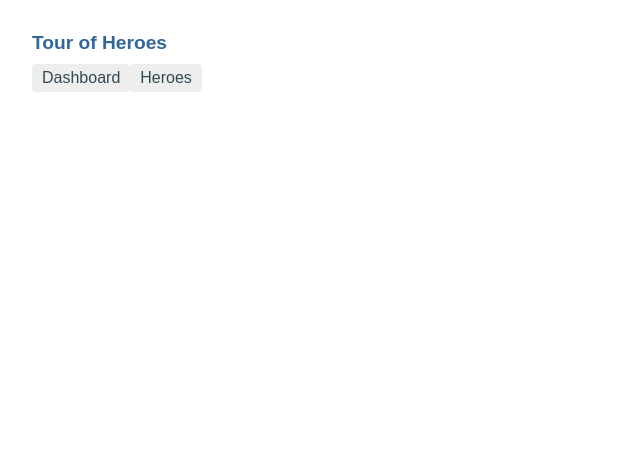
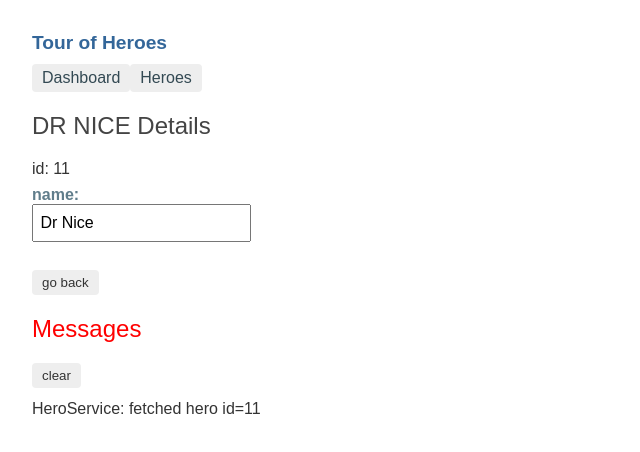
Before and after one commit to laurentlaurent/Angular-Tour-of-Heroes, an Angular app: page /detail/11 in a window 1280 px wide. Before the commit this address led to /. Shown: the top 452 px of the page, without its empty margins (0-640 px from the left). Built offline with nearby package versions, Linux system fonts and the light colour scheme.

Commit message:
Routing section completed

```diff
--- a/src/app/dashboard/dashboard.component.html
+++ b/src/app/dashboard/dashboard.component.html
@@ -2,7 +2,9 @@
 
 <div class="grid grid-pad">
   <!-- Repeats for as many links as are in the components array -->
-  <a *ngFor="let hero of heroes" class="col-1-4">
+  <!-- Add interpoler for routerLink via {{hero.id}} -->
+  <a *ngFor="let hero of heroes" class="col-1-4"
+    routerLink="/detail/{{hero.id}}">
     <div class="module hero">
       <h4>{{ hero.name }}</h4>
     </div>
--- a/src/app/dashboard/dashboard.component.ts
+++ b/src/app/dashboard/dashboard.component.ts
@@ -1,4 +1,5 @@
 import { Component, OnInit } from '@angular/core';
+
 import { Hero } from '../hero';
 import { HeroService } from '../hero.service';
 
--- a/src/app/hero-detail/hero-detail.component.css
+++ b/src/app/hero-detail/hero-detail.component.css
@@ -0,0 +1,31 @@
+/* HeroDetailComponent's private CSS styles */
+label {
+  display: inline-block;
+  width: 3em;
+  margin: .5em 0;
+  color: #607D8B;
+  font-weight: bold;
+}
+input {
+  height: 2em;
+  font-size: 1em;
+  padding-left: .4em;
+}
+button {
+  margin-top: 20px;
+  font-family: Arial;
+  background-color: #eee;
+  border: none;
+  padding: 5px 10px;
+  border-radius: 4px;
+  cursor: pointer;
+  cursor: hand;
+}
+button:hover {
+  background-color: #cfd8dc;
+}
+button:disabled {
+  background-color: #eee;
+  color: #ccc;
+  cursor: auto;
+}
--- a/src/app/hero-detail/hero-detail.component.html
+++ b/src/app/hero-detail/hero-detail.component.html
@@ -1,10 +1,11 @@
 <div *ngIf="hero">
   <h2>{{hero.name | uppercase }} Details</h2>
   <div><span>id: </span>{{hero.id}}</div>
-  <div><span>name: </span>{{hero.name}}</div>
+  <!-- <div><span>name: </span>{{hero.name}}</div> -->
   <div>
     <label>name:
       <input [(ngModel)]="hero.name" placeholder="name"/>
     </label>
   </div>
+  <button (click)="goBack()">go back</button>
 </div>
--- a/src/app/hero-detail/hero-detail.component.ts
+++ b/src/app/hero-detail/hero-detail.component.ts
@@ -3,8 +3,11 @@
 //  add it to class
 
 import { Component, OnInit, Input } from '@angular/core';
+import { ActivatedRoute } from '@angular/router';
+import { Location } from '@angular/common';
 
 import { Hero } from '../hero';
+import { HeroService } from '../hero.service';
 
 @Component({
   selector: 'app-hero-detail',
@@ -13,11 +16,29 @@
 })
 
 export class HeroDetailComponent implements OnInit {
-  @Input() hero: Hero;
+  // @Input() hero: Hero;
+  hero: Hero;
 
-  constructor() { }
+  // Injecting ActivatedRoute, HeroService and Location services
+  constructor(
+    private route: ActivatedRoute, // Holds information about the route to this instance of the HeroDetailComponent
+    private heroService: HeroService, // Gets Hero Data from remote server (hero-to-display)
+    private location: Location // It's a service for interacting with the browser (enables nagivate back to the view)
+  ) { }
 
   ngOnInit() {
+    this.getHero();
+  }
+
+  getHero(): void {
+    // Extract the id route parameterfs
+    const id = +this.route.snapshot.paramMap.get('id');
+    this.heroService.getHero(id)
+      .subscribe(hero => this.hero = hero);
+  }
+
+  goBack(): void {
+    this.location.back();
   }
 
 }
--- a/src/app/hero.service.ts
+++ b/src/app/hero.service.ts
@@ -1,4 +1,5 @@
 import { Injectable } from '@angular/core';
+
 import { Observable, of } from 'rxjs';
 
 import { Hero } from './hero';
@@ -26,7 +27,15 @@
 
   getHeroes(): Observable<Hero[]> {
     // TODO: send the message _after_ fetching the heroes
-    this.messageService.add('HeroSevice: fetched heroes');
+    this.messageService.add(`HeroSevice: fetched heroes`);
     return of(HEROES); // is of type Observable<Hero[]>
   }
+
+  // Backtick is Javascript's template literal for embedding the id
+  // Template Literal: https://developer.mozilla.org/en-US/docs/Web/JavaScript/Reference/Template_literals
+  getHero(id: number): Observable<Hero> {
+    // TODO: send the message _after_ fetching the hero
+    this.messageService.add(`HeroService: fetched hero id=${id}`);
+    return of (HEROES.find(hero => hero.id === id));
+  }
 }
--- a/src/app/heroes/heroes.component.css
+++ b/src/app/heroes/heroes.component.css
@@ -6,28 +6,33 @@
   width: 15em;
 }
 .heroes li {
+  position: relative;
   cursor: pointer;
-  position: relative;
-  left: 0;
   background-color: #EEE;
   margin: .5em;
   padding: .3em 0;
   height: 1.6em;
   border-radius: 4px;
 }
+
 .heroes li:hover {
   color: #607D8B;
   background-color: #DDD;
   left: .1em;
 }
-.heroes li.selected {
-  background-color: #CFD8DC;
-  color: white;
+
+.heroes a {
+  color: #333;
+  text-decoration: none;
+  position: relative;
+  display: block;
+  width: 250px;
 }
-.heroes li.selected:hover {
-  background-color: #BBD8DC;
-  color: white;
+
+.heroes a:hover {
+  color:#607D8B;
 }
+
 .heroes .badge {
   display: inline-block;
   font-size: small;
@@ -39,6 +44,8 @@
   left: -1px;
   top: -4px;
   height: 1.8em;
+  min-width: 16px;
+  text-align: right;
   margin-right: .8em;
   border-radius: 4px 0 0 4px;
 }
--- a/src/app/heroes/heroes.component.html
+++ b/src/app/heroes/heroes.component.html
@@ -3,16 +3,20 @@
 <!-- Have to add FormsModule for it to work -->
 <!-- (click) are events -->
 
-<h2>
-  <ul class='heroes'>
-    <li *ngFor="let hero of heroes"
-      [class.selected]="hero === selectedHero"
-      (click)="onSelect(hero)" >
+<h2> My Heroes </h2>
+<ul class="heroes">
+  <li *ngFor="let hero of heroes">
+    <a routerLink="/detail/{{hero.id}}">
       <span class="badge">{{hero.id}}</span> {{hero.name}}
-    </li>
-  </ul>
-</h2>
+    </a>
+  </li>
+</ul>
 
-<!-- Property binding -->
-<!-- Giving selectedHero to the @Input() hero: hero -->
-<app-hero-detail [hero]="selectedHero"></app-hero-detail>
+<!-- Previously
+<ul class="heroes">
+  <li *ngFor="let hero of heroes"
+    [class.selected]="hero === selectedHero"
+    (click)="onSelect(hero)">
+    <span class="badge">{{hero.id}}</span> {{hero.name}}
+  </li>
+</ul> -->
--- a/src/app/heroes/heroes.component.ts
+++ b/src/app/heroes/heroes.component.ts
@@ -1,4 +1,5 @@
 import { Component, OnInit } from '@angular/core';
+
 import { Hero } from '../hero';
 import { HeroService } from '../hero.service';
 
@@ -10,24 +11,6 @@
 
 export class HeroesComponent implements OnInit {
   heroes: Hero[];
-  selectedHero: Hero;
-
-  onSelect(hero: Hero): void {
-    this.selectedHero = hero;
-  }
-
-  // This was when heroService was synchronous
-  // getHeroes(): void {
-  //   this.heroes = this.heroService.getHeroes();
-  // }
-
-  // With type Observable<Hero[]>
-  getHeroes(): void {
-    // Now it integrates a busy-wait
-    this.heroService.getHeroes().subscribe(
-      heroes => this.heroes = heroes
-      );
-  }
 
   constructor(private heroService: HeroService) { }
 
@@ -39,4 +22,26 @@
     this.getHeroes();
   }
 
+  // Unbounded by HTML change now
+  // selectedHero: Hero;
+  // onSelect(hero: Hero): void {
+  //   this.selectedHero = hero;
+  // }
+
+  // This was when heroService was synchronous
+  // getHeroes(): void {
+  //   this.heroes = this.heroService.getHeroes();
+  // }
+
+  // With type Observable<Hero[]>
+  getHeroes(): void {
+    // Now it integrates a busy-wait
+    this.heroService.getHeroes()
+    .subscribe(
+      heroes => this.heroes = heroes
+      );
+  }
+
+
+
 }
```
Also changed, not shown: src/app/app-routing.module.ts (+5 -3 lines), src/app/app.module.ts (+4 -4 lines).
